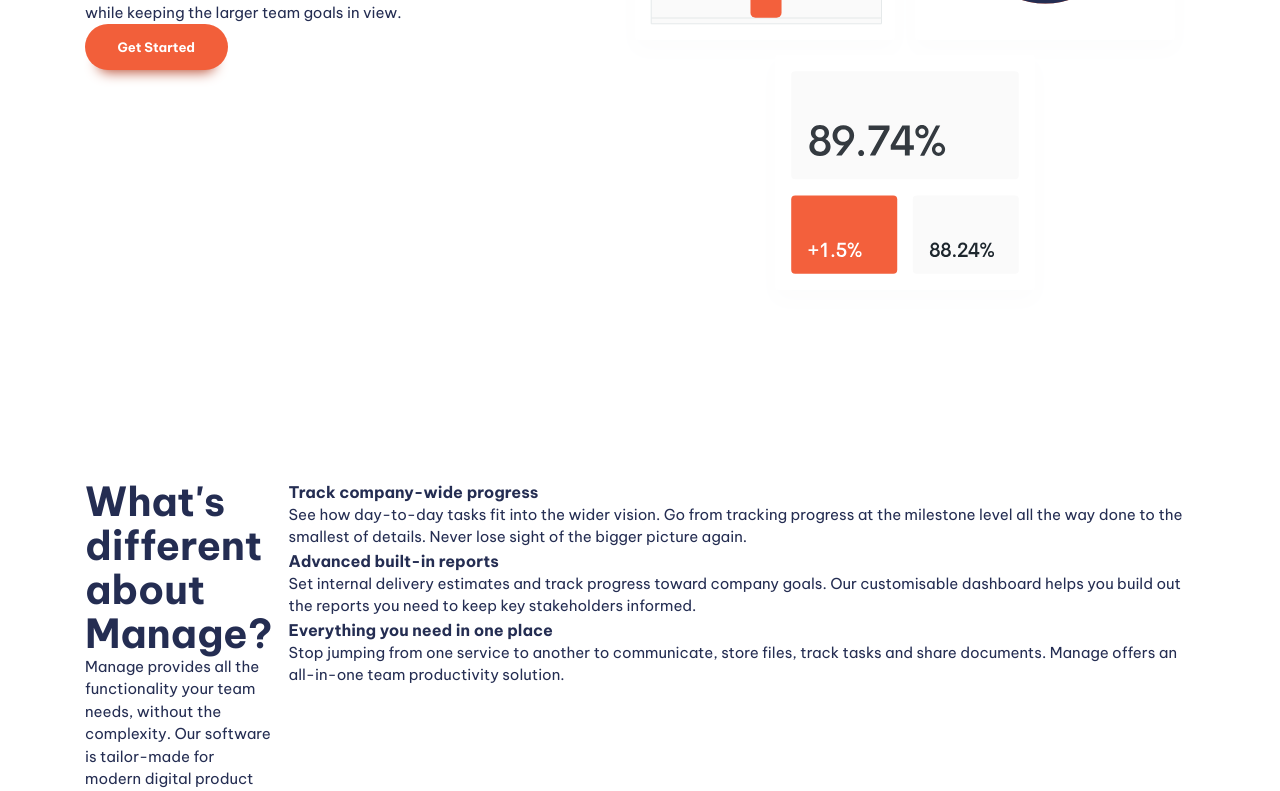
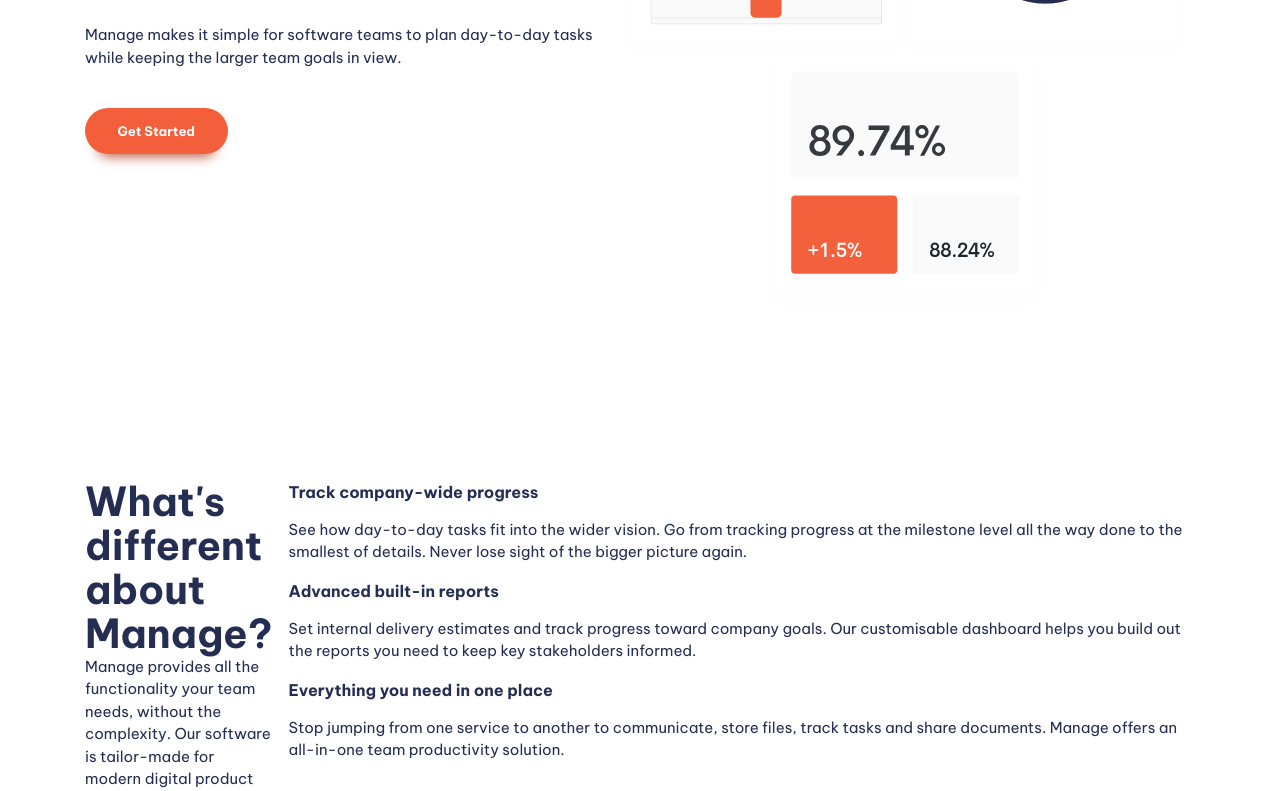
Before and after one commit to ycezz/mini-projects, a website built with Vite: page landing-page/index.html in a window 1280 px wide. Shown: the part 379-1170 px from the top of the page. Built offline with nearby package versions, Linux system fonts and the light colour scheme.

Commit message:
setting spacing

```diff
--- a/landing-page/index.html
+++ b/landing-page/index.html
@@ -39,7 +39,7 @@
       <section class="padding-block-900">
         <div class="container">
           <div class="even-columns">
-            <div>
+            <div class="flow">
               <h1 class="fs-primary-heading fw-bold">Bring everyone together to build better products.</h1>
               <p>Manage makes it simple for software teams to plan day-to-day tasks while keeping the larger team goals in view.</p>
               <button class="button">Get Started</button>
@@ -63,8 +63,8 @@
               </p>
             </div>
             <div>
-              <ul class="numbered-items" role="list">
-                <li>
+              <ul class="numbered-items | flow" role="list">
+                <li class="flow" style="--flow-spacer: 1em">
                   <h3 class="fs-600 fw-bold">
                     Track company-wide progress
                   </h3>
@@ -72,7 +72,7 @@
                     See how day-to-day tasks fit into the wider vision. Go from tracking progress at the milestone level all the way done to the smallest of details. Never lose sight of the bigger picture again.
                   </p>
               </li>
-                <li>
+                <li class="flow" style="--flow-spacer: 1em">
                   <h3 class="fs-600 fw-bold">
                     Advanced built-in reports
                   </h3>
@@ -80,7 +80,7 @@
                     Set internal delivery estimates and track progress toward company goals. Our customisable dashboard helps you build out the reports you need to keep key stakeholders informed.
                   </p>
               </li>
-                <li>
+                <li class="flow" style="--flow-spacer: 1em">
                   <h3 class="fs-600 fw-bold">
                     Everything you need in one place
                   </h3>
--- a/landing-page/style.css
+++ b/landing-page/style.css
@@ -117,26 +117,6 @@
     animation-iteration-count: 1 !important;
     transition-duration: 0.01ms !important;
     scroll-behavior: auto !important;
-  }
-}
-
-.container {
-  --max-wdith: 1110px;
-  --padding: 1rem;
-
-  width: min(var(--max-wdith), 100% - (var(--padding) * 2));
-  margin-inline: auto;
-}
-
-.even-columns {
-  display: grid;
-  gap: 1rem;
-}
-
-@media (min-width: 50em) {
-  .even-columns {
-    grid-auto-flow: column;
-    grid-template-columns: 1fr;
   }
 }
 
@@ -279,6 +259,30 @@
   border: 0;
 }
 
+.container {
+  --max-wdith: 1110px;
+  --padding: 1rem;
+
+  width: min(var(--max-wdith), 100% - (var(--padding) * 2));
+  margin-inline: auto;
+}
+
+:where(.flow :not(:first-child)) {
+  margin-top: var(--flow-spacer, 3em);
+}
+
+.even-columns {
+  display: grid;
+  gap: 1rem;
+}
+
+@media (min-width: 50em) {
+  .even-columns {
+    grid-auto-flow: column;
+    grid-template-columns: 1fr;
+  }
+}
+
 .text-primary-400 {
   color: var(--clr-primary-400);
 }
```
